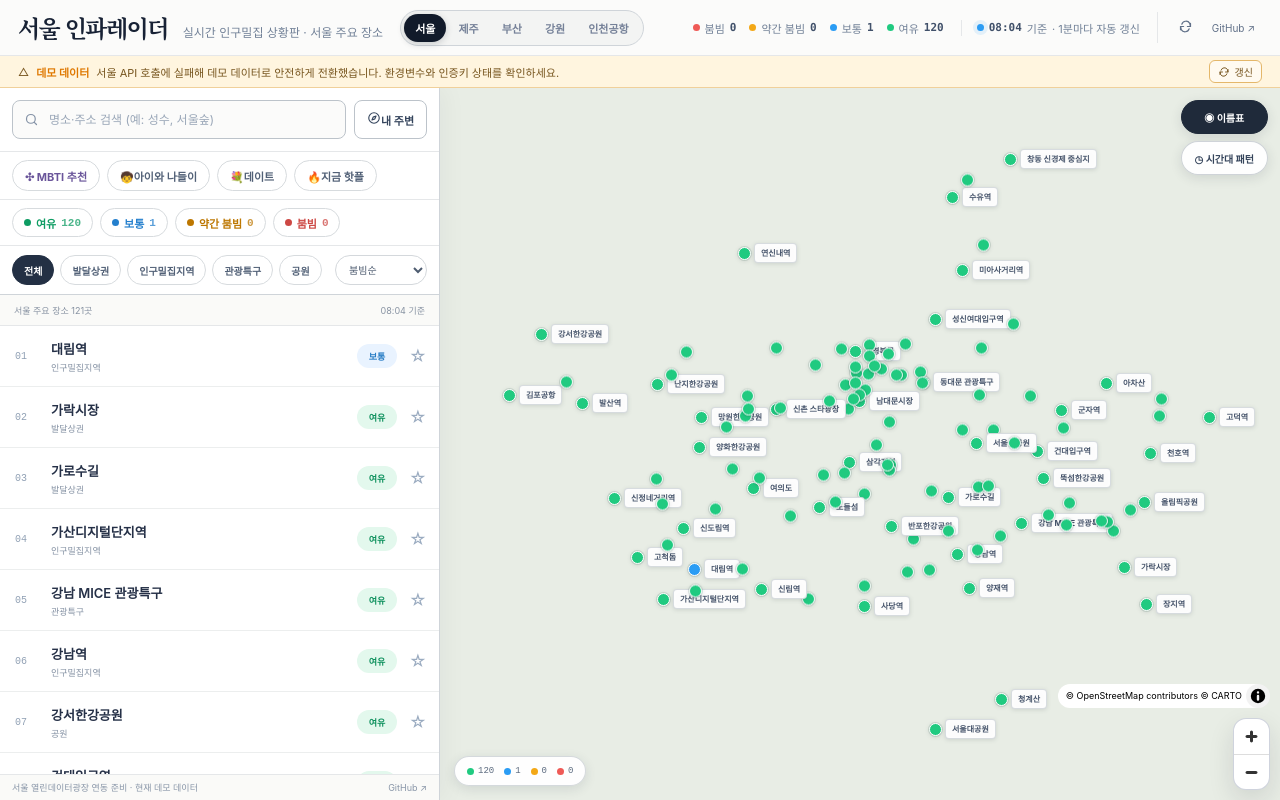
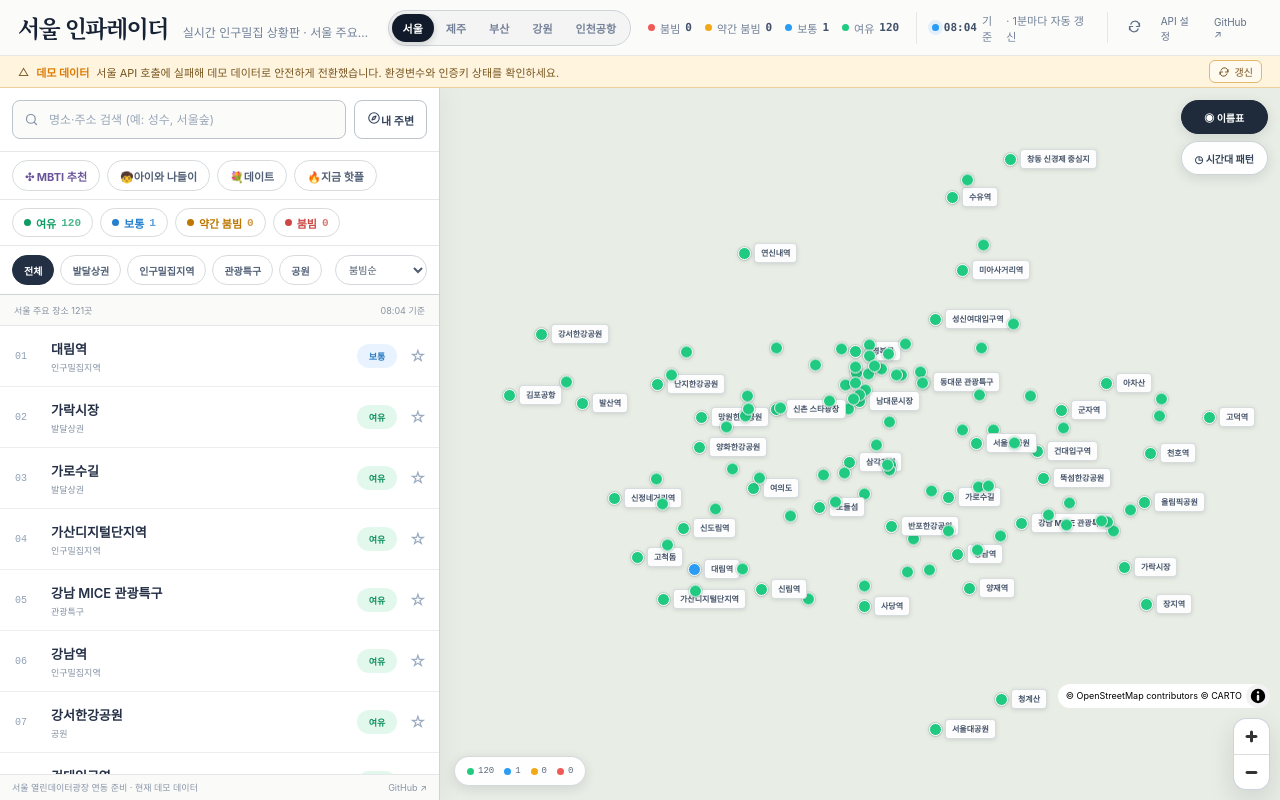
Before and after one commit to beerAndNacho/place-to-recommend-something, a Next.js app: page / in a window 1280 px wide. Built offline with nearby package versions, Linux system fonts and the light colour scheme; no server answers.

Commit message:
feat: link dashboard header to API settings

```diff
--- a/components/AppHeader.tsx
+++ b/components/AppHeader.tsx
@@ -1,5 +1,6 @@
 "use client";
 
+import Link from "next/link";
 import { useEffect, useMemo, useState } from "react";
 import { RefreshIcon } from "@/components/icons";
 import { CROWD_META } from "@/lib/crowd";
@@ -48,10 +49,10 @@ export function AppHeader() {
   return (
     <header className="radar-header">
       <div className="radar-header__primary">
-        <div className="radar-brand">
+        <Link href="/" className="radar-brand" aria-label="서울 인파레이더 홈">
           <strong>서울 인파레이더</strong>
           <span>실시간 인구밀집 상황판 · 서울 주요 장소</span>
-        </div>
+        </Link>
 
         <div className="radar-city-switch" role="group" aria-label="도시 선택">
           <button type="button" className="is-active">서울</button>
@@ -80,6 +81,7 @@ export function AppHeader() {
           <button type="button" aria-label="새로고침" title="새로고침" onClick={() => window.location.reload()}>
             <RefreshIcon />
           </button>
+          <Link href="/settings">API 설정</Link>
           <a href="https://github.com/beerAndNacho/place-to-recommend-something" target="_blank" rel="noreferrer">GitHub ↗</a>
         </div>
       </div>
```
